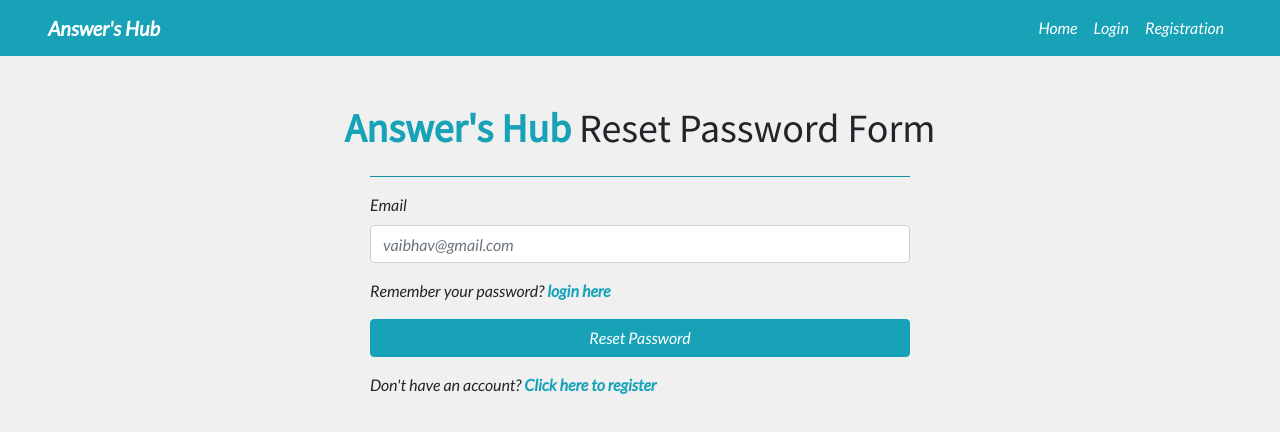
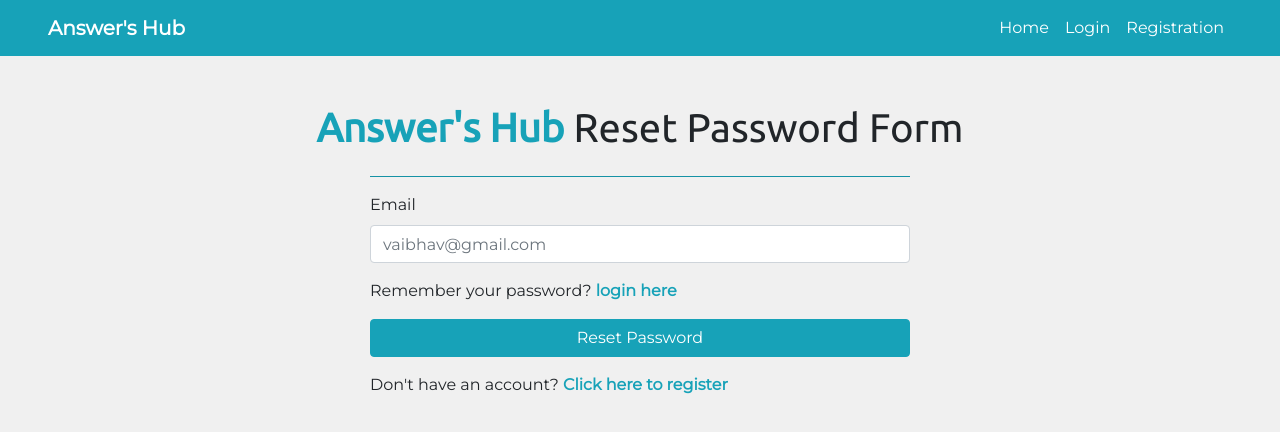
Before and after one commit to vbk-dev/answers-hub, a React (Create React App) app in the folder client/: page /password-reset in a window 1280 px wide. Shown: the top 432 px of the page. Built offline with nearby package versions, Linux system fonts and the light colour scheme; no server answers.

Commit message:
UI Font corrected

```diff
--- a/client/public/index.html
+++ b/client/public/index.html
@@ -10,8 +10,7 @@
   <link rel="apple-touch-icon" href="%PUBLIC_URL%/logo192.png" />
   <link rel="manifest" href="%PUBLIC_URL%/manifest.json" />
   <!-- Google Fonts -->
-  <link href="https://fonts.googleapis.com/css2?family=Lato:ital@1&family=Source+Sans+Pro&display=swap"
-    rel="stylesheet">
+  <link href="https://fonts.googleapis.com/css2?family=Montserrat&family=Ubuntu&display=swap" rel="stylesheet">
   <!-- Bootstrap CDN link -->
   <link rel="stylesheet" href="https://stackpath.bootstrapcdn.com/bootstrap/4.4.1/css/bootstrap.min.css"
     integrity="sha384-Vkoo8x4CGsO3+Hhxv8T/Q5PaXtkKtu6ug5TOeNV6gBiFeWPGFN9MuhOf23Q9Ifjh" crossorigin="anonymous">
--- a/client/src/components/layout/question/QuestionItems.js
+++ b/client/src/components/layout/question/QuestionItems.js
@@ -25,7 +25,7 @@
             <div className='ques-right'>
                 <h4><Link to={`/question/${_id}/${dashedTitle}`}>{title}</Link></h4>
                 <p>{generateTagArray(tags).map((tagItem, ind) => <TagItem tag={tagItem} key={ind} /> )}</p>
-                <p>Asked by {postedBy} at {Moment(postedOn).format('Do MMM YYYY, h:mm A')}</p>
+                <p className='mt-2' >Asked by {postedBy} at {Moment(postedOn).format('Do MMM YYYY, h:mm A')}</p>
             </div>
         </div>
     );
--- a/client/src/index.css
+++ b/client/src/index.css
@@ -1,10 +1,10 @@
 h1,h2,h3,h4,h5,h6{
-    font-family: 'Source Sans Pro', sans-serif;
+    font-family: 'Ubuntu', sans-serif;
 }
 
 body{
     background-color: #f0f0f0;
-    font-family: 'Lato', sans-serif;
+    font-family: 'Montserrat', sans-serif;
 }
 
 .dropdown-item:hover{
```
